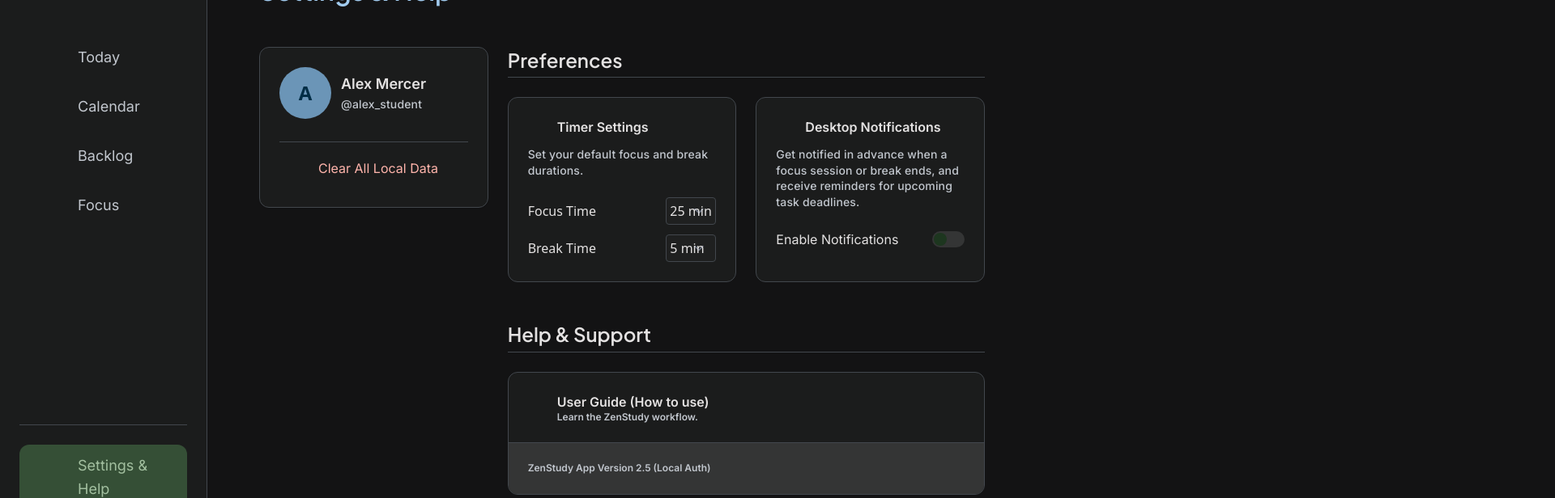
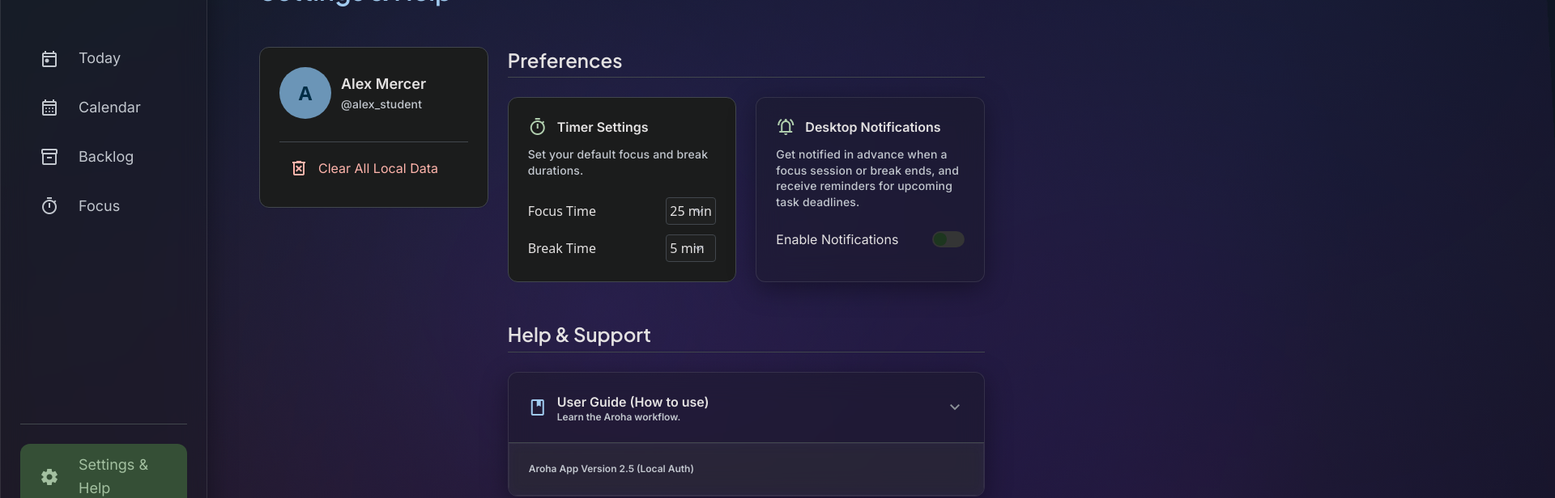
Before and after one commit to MittalKeshav/Aroha, a Next.js app: page /settings in a window 1280 px wide. Shown: the part 80-696 px from the top of the page at 81% size, 1920 px wide, since content can reach past the window. Built offline with nearby package versions, Linux system fonts and the light colour scheme.

Commit message:
feat: Rename app to Aroha and apply universal fluid mesh UI

```diff
--- a/src/app/backlog/page.tsx
+++ b/src/app/backlog/page.tsx
@@ -27,17 +27,13 @@
   const hasTasks = backlogTasks.length > 0;
 
   return (
-    <div className="min-h-[calc(100vh-theme(spacing.md)*2)] w-full flex flex-col relative overflow-hidden bg-[radial-gradient(ellipse_at_top,_var(--tw-gradient-stops))] from-indigo-900 via-[#0a0514] to-black rounded-3xl">
-      {/* Background glowing orbs for extra depth */}
-      <div className="absolute top-40 left-20 w-96 h-96 bg-primary/20 rounded-full blur-[120px] pointer-events-none z-0"></div>
-      <div className="absolute bottom-40 right-20 w-[500px] h-[500px] bg-purple-600/10 rounded-full blur-[150px] pointer-events-none z-0"></div>
-
+    <div className="w-full flex flex-col relative overflow-hidden">
       <div className="flex-1 w-full pt-12 px-4 md:px-8 pb-32 max-w-7xl mx-auto flex flex-col gap-8 relative z-10">
 
         {/* Header Section */}
         <div className="flex flex-col md:flex-row md:items-end justify-between gap-4 glass-panel p-8 rounded-[2rem]">
           <div>
-            <h1 className="text-[40px] md:text-[56px] font-display text-white mb-2 tracking-tight drop-shadow-lg">Backlog</h1>
+            <h1 className="text-headline-lg font-headline-lg text-white mb-2 tracking-tight drop-shadow-lg">Backlog</h1>
             <p className="text-body-lg font-body-lg text-white/70">Let's clear those hurdles! These tasks are waiting for you.</p>
           </div>
           <div className="flex gap-4 items-center">
@@ -64,7 +60,7 @@
                 <div className="w-16 h-16 rounded-full bg-white/10 backdrop-blur-md border border-white/20 flex items-center justify-center mb-4 text-[#b0ceae] shadow-[0_0_20px_rgba(176,206,174,0.3)]">
                   <span className="material-symbols-outlined text-[32px]">celebration</span>
                 </div>
-                <h2 className="text-[32px] font-display text-white mb-2 tracking-wide drop-shadow-md">No Backlogs</h2>
+                <h2 className="text-headline-md font-headline-md text-white mb-2 tracking-wide drop-shadow-md">No Backlogs</h2>
                 <p className="text-body-lg text-white/80">You're all caught up! Enjoy this peaceful moment.</p>
               </div>
             </div>
@@ -154,7 +150,7 @@
                 <div className="absolute inset-0 bg-gradient-to-br from-primary/20 to-transparent pointer-events-none"></div>
                 <span className="material-symbols-outlined absolute -right-8 -bottom-8 text-[160px] text-primary/10 group-hover:scale-110 group-hover:text-primary/20 transition-all duration-700 blur-[2px]">psychology</span>
                 <div className="relative z-10">
-                  <h3 className="text-[48px] font-display mb-2 drop-shadow-md">{backlogTasks.length} Tasks</h3>
+                  <h3 className="text-headline-lg font-headline-lg mb-2 drop-shadow-md">{backlogTasks.length} Tasks</h3>
                   <p className="text-body-lg font-body-lg text-white/80 max-w-xs">Waiting for your attention. You've got this.</p>
                 </div>
               </div>
--- a/src/app/globals.css
+++ b/src/app/globals.css
@@ -44,6 +44,50 @@
   .material-symbols-outlined.filled {
     font-variation-settings: 'FILL' 1;
   }
+
+  .global-bg {
+    background-color: #0b0c10;
+    position: relative;
+    overflow: hidden;
+  }
+
+  .global-bg::before,
+  .global-bg::after {
+    content: "";
+    position: absolute;
+    inset: -50%;
+    pointer-events: none;
+    z-index: 0;
+  }
+
+  .global-bg::before {
+    background:
+      radial-gradient(circle at 50% 50%, rgba(119, 64, 255, 0.15), transparent 60%),
+      radial-gradient(circle at 80% 20%, rgba(45, 122, 241, 0.12), transparent 50%),
+      radial-gradient(circle at 20% 80%, rgba(255, 64, 129, 0.1), transparent 50%);
+    animation: meshFlow 25s ease-in-out infinite alternate;
+  }
+
+  .global-bg::after {
+    background:
+      radial-gradient(circle at 20% 20%, rgba(0, 212, 255, 0.1), transparent 60%),
+      radial-gradient(circle at 80% 80%, rgba(162, 59, 255, 0.12), transparent 50%);
+    animation: meshFlowReverse 30s ease-in-out infinite alternate;
+  }
+}
+
+@keyframes meshFlow {
+  0% { transform: translate(0, 0) scale(1) rotate(0deg); }
+  33% { transform: translate(5%, 5%) scale(1.05) rotate(5deg); }
+  66% { transform: translate(-5%, 10%) scale(0.95) rotate(-5deg); }
+  100% { transform: translate(-10%, -5%) scale(1.1) rotate(10deg); }
+}
+
+@keyframes meshFlowReverse {
+  0% { transform: translate(0, 0) scale(1) rotate(0deg); }
+  33% { transform: translate(-5%, -10%) scale(1.1) rotate(-5deg); }
+  66% { transform: translate(10%, -5%) scale(0.9) rotate(5deg); }
+  100% { transform: translate(5%, 10%) scale(1.05) rotate(-10deg); }
 }
 
 /* Custom scrollbar for settings */
--- a/src/app/layout.tsx
+++ b/src/app/layout.tsx
@@ -19,10 +19,10 @@
         <link href="https://fonts.googleapis.com/css2?family=Material+Symbols+Outlined:wght,FILL@100..700,0..1&display=swap" rel="stylesheet" />
         <link href="https://fonts.googleapis.com/css2?family=Plus+Jakarta+Sans:wght@600;700&family=Inter:wght@400;500;600&display=swap" rel="stylesheet" />
       </head>
-      <body className="bg-background text-on-background antialiased min-h-screen flex selection:bg-primary-container selection:text-on-primary-container">
+      <body className="global-bg text-on-background antialiased min-h-screen flex selection:bg-primary-container selection:text-on-primary-container relative">
         <Providers>
           <Navigation />
-          <main className="flex-1 md:ml-64 pt-24 md:pt-0 pb-24 md:pb-0">
+          <main className="flex-1 md:ml-64 pt-24 md:pt-0 pb-24 md:pb-0 relative z-10">
             {children}
           </main>
         </Providers>
--- a/src/app/settings/page.tsx
+++ b/src/app/settings/page.tsx
@@ -122,7 +122,7 @@
               </div>
 
               {/* Notifications Setting */}
-              <div className="bg-surface-container-low rounded-xl p-md border border-outline-variant">
+              <div className="glass-panel rounded-xl p-md border border-white/10">
                 <div className="flex items-center gap-sm mb-sm">
                   <span className="material-symbols-outlined text-secondary">notifications_active</span>
                   <h4 className="text-body-md font-body-md font-semibold text-on-surface">Desktop Notifications</h4>
@@ -153,7 +153,7 @@
           {/* Help & Support Panel */}
           <section className="flex flex-col gap-md">
             <h3 className="text-headline-md font-headline-md text-on-surface border-b border-outline-variant pb-xs">Help & Support</h3>
-            <div className="bg-surface-container-low rounded-xl border border-outline-variant overflow-hidden">
+            <div className="glass-panel rounded-xl border border-white/10 overflow-hidden">
               <button
                 onClick={() => setShowGuide(!showGuide)}
                 className="w-full p-md flex items-center justify-between text-left hover:bg-surface-container-high transition-colors border-b border-outline-variant"
@@ -162,14 +162,14 @@
                   <span className="material-symbols-outlined text-primary">book</span>
                   <div>
                     <h4 className="text-body-md font-body-md font-semibold text-on-surface">User Guide (How to use)</h4>
-                    <p className="text-label-sm font-label-sm text-on-surface-variant">Learn the ZenStudy workflow.</p>
+                    <p className="text-label-sm font-label-sm text-on-surface-variant">Learn the Aroha workflow.</p>
                   </div>
                 </div>
                 <span className={`material-symbols-outlined text-outline transition-transform ${showGuide ? 'rotate-180' : ''}`}>expand_more</span>
               </button>
 
               {showGuide && (
-                <div className="p-md bg-surface-container text-body-md text-on-surface-variant border-b border-outline-variant flex flex-col gap-4">
+                <div className="p-md glass-sub-panel text-body-md text-on-surface-variant border-b border-white/10 flex flex-col gap-4">
                   <div>
                     <h5 className="font-semibold text-on-surface mb-1">1. Add & Manage Tasks</h5>
                     <p>Go to the <strong>Today</strong> tab. Here you can add tasks you want to accomplish today. You can optionally specify a start time, end time, and deadline to better organize your schedule. Check off tasks as you finish them!</p>
@@ -177,7 +177,7 @@
 
                   <div>
                     <h5 className="font-semibold text-on-surface mb-1">2. Deep Work Sessions</h5>
-                    <p>Head over to the <strong>Focus</strong> tab. Select a task you're working on, and hit the Play button to start your Pomodoro timer or Stopwatch. When the timer is active, ZenStudy will continually save your progress every second, so you'll never lose your focus time even if you accidentally close the website.</p>
+                    <p>Head over to the <strong>Focus</strong> tab. Select a task you're working on, and hit the Play button to start your Pomodoro timer or Stopwatch. When the timer is active, Aroha will continually save your progress every second, so you'll never lose your focus time even if you accidentally close the website.</p>
                   </div>
 
                   <div>
@@ -197,8 +197,8 @@
                 </div>
               )}
 
-              <div className="p-md bg-surface-container-highest flex items-center justify-between">
-                <span className="text-label-sm font-label-sm text-on-surface-variant">ZenStudy App Version 2.5 (Local Auth)</span>
+              <div className="p-md glass-sub-panel flex items-center justify-between">
+                <span className="text-label-sm font-label-sm text-on-surface-variant">Aroha App Version 2.5 (Local Auth)</span>
               </div>
             </div>
           </section>
--- a/src/components/Navigation.tsx
+++ b/src/components/Navigation.tsx
@@ -10,7 +10,7 @@
   return (
     <>
       {/* SideNavBar (Desktop) */}
-      <nav className="hidden md:flex flex-col h-screen fixed left-0 top-0 p-md bg-surface-container-low border-r border-outline-variant w-64 z-40 transition-all duration-200 ease-in-out">
+      <nav className="hidden md:flex flex-col h-screen fixed left-0 top-0 p-md glass-panel border-r border-white/10 w-64 z-40 transition-all duration-200 ease-in-out">
         <div className="flex items-center gap-sm mb-lg">
           <div className="w-10 h-10 rounded-full bg-gradient-to-br from-primary to-[#ff8a65] flex items-center justify-center shadow-md">
             <span className="material-symbols-outlined text-white text-[24px]">rocket_launch</span>
@@ -51,7 +51,7 @@
       </nav>
 
       {/* TopAppBar (Mobile) */}
-      <header className="md:hidden flex justify-between items-center w-full px-margin-mobile py-md bg-surface-container-low border-b border-outline-variant fixed top-0 left-0 z-40 transition-all duration-200 ease-in-out">
+      <header className="md:hidden flex justify-between items-center w-full px-margin-mobile py-md glass-panel border-b border-white/10 fixed top-0 left-0 z-40 transition-all duration-200 ease-in-out">
         <h1 className="text-headline-md font-headline-md text-primary flex items-center gap-2">
           <span className="material-symbols-outlined text-[20px]">rocket_launch</span>
           Aroha
@@ -64,7 +64,7 @@
       </header>
 
       {/* BottomNavBar (Mobile) */}
-      <nav className="md:hidden fixed bottom-0 left-0 w-full z-50 flex justify-around items-center px-sm pb-safe pt-xs bg-surface shadow-[0_-4px_20px_0_rgba(53,96,127,0.15)] rounded-t-xl transition-all duration-200 ease-in-out">
+      <nav className="md:hidden fixed bottom-0 left-0 w-full z-50 flex justify-around items-center px-sm pb-safe pt-xs glass-panel shadow-[0_-4px_20px_0_rgba(53,96,127,0.15)] rounded-t-xl transition-all duration-200 ease-in-out">
         <Link href="/" className={`flex flex-col items-center justify-center ${pathname === '/' ? 'bg-secondary-container text-on-secondary-container' : 'text-outline hover:bg-surface-container-high'} rounded-full px-4 py-1 transition-all scale-95 active:scale-90`}>
           <span className={`material-symbols-outlined ${pathname === '/' ? 'filled' : ''}`}>today</span>
           <span className="text-label-sm font-label-sm mt-1">Today</span>
```
Also changed, not shown: src/app/focus/page.tsx (+22 -71 lines), src/app/page.tsx (+5 -5 lines).
